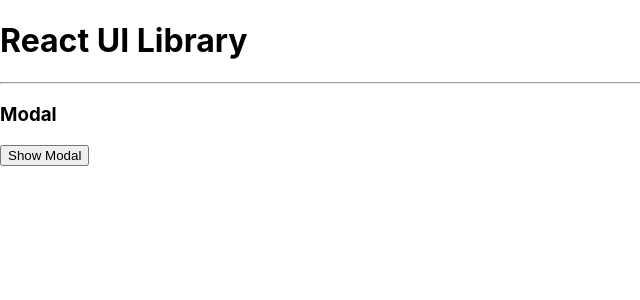
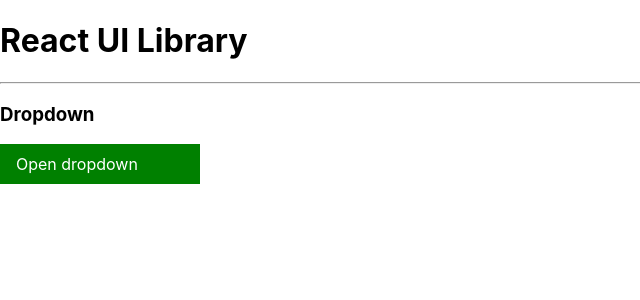
Before and after one commit to SujalLama/react-ui, a React (Create React App) app: page / in a window 1280 px wide. Shown: the top 300 px of the page, without its empty margins (0-640 px from the left). Built offline with nearby package versions, Linux system fonts and the light colour scheme.

Commit message:
Carousel and Dropdown component

```diff
--- a/src/App.js
+++ b/src/App.js
@@ -6,6 +6,7 @@ import {FaCircleDot} from "react-icons/fa6";
 import Modal from "./components/Modal";
 import { useState } from "react";
 import useToggle from "./hooks/useToggle";
+import Dropdown from "./components/Dropdown";
 
 function App() {
   const {toggle , openHandler, closeHandler} = useToggle();
@@ -54,7 +55,7 @@ function App() {
       </Carousel.Item>
     </Carousel> */}
 
-    <h3>Modal</h3>
+    {/* <h3>Modal</h3>
     <button onClick={openHandler}>Show Modal</button>
     <Modal show={toggle} onClose={closeHandler} className="modal-wrapper">
       <div className="modal-content">
@@ -68,7 +69,21 @@ function App() {
           <Modal.Button className="modal-close">X</Modal.Button>
         </div>
       </div>
-    </Modal>
+    </Modal> */}
+
+    <h3>Dropdown</h3>
+    <Dropdown className="dropdown">
+      <Dropdown.Toggle className="dropdown-toggle">
+        Open dropdown
+      </Dropdown.Toggle>
+      <Dropdown.Menu className="dropdown-menu">
+        <ul>
+          <li>Home</li>
+          <li>Contact</li>
+          <li>About</li>
+        </ul>
+      </Dropdown.Menu>
+    </Dropdown>
     </>
   );
 }
--- a/src/app.css
+++ b/src/app.css
@@ -87,3 +87,43 @@ img {
 .modal-wrapper .modal-close:focus {
     outline: 1px solid red;
 }
+
+.dropdown {
+    position: relative;
+    width: 200px;
+}
+
+.dropdown-toggle {
+    background-color: green;
+    color: #fff;
+    padding: 10px 16px;
+    cursor: pointer;
+}
+
+.dropdown-menu {
+    position: absolute;
+    opacity: 0;
+    display: none;
+    background-color: #000;
+    color: #fff;
+    width: 100%;
+}
+
+.dropdown-menu ul {
+    list-style: none;
+    width: 100%;
+}
+
+
+.dropdown-menu.active {
+    opacity: 1;
+    transform: translateY(0);
+    display: block;
+    animation: dropdownAnimation 0.1s ease-in-out;
+}
+
+@keyframes dropdownAnimation {
+    0% {opacity: 0; transform: translateY(10px); display: none;}
+    50% {opacity: 0.2; transform: translateY(10px); display: block;}
+    100% {opacity: 1; transform: translateY(0); display: block;}
+}
--- a/src/components/Carousel/Carousel.js
+++ b/src/components/Carousel/Carousel.js
@@ -46,7 +46,7 @@ export default function Carousel({
 
             return () => clearInterval(timer);
         }
-    }, [interval])
+    }, [interval, maxScroll])
 
 
     const slideStyle = {
--- /dev/null
+++ b/src/components/Dropdown/Dropdown.js
@@ -0,0 +1,29 @@
+import { createContext, useEffect, useRef } from "react";
+import useToggle from "../../hooks/useToggle"
+
+export const ToggleContext = createContext();
+
+export default function Dropdown({children, className}) {
+    const {toggle, toggleHandler, closeHandler} = useToggle();
+    const toggleRef = useRef(null);
+
+    useEffect(() => {
+        function mouseDownHandler (e) {
+            if(!e.target) return;
+
+            if(!toggleRef.current.contains(e.target)) {
+                closeHandler();
+            };
+        }
+
+        document.addEventListener('mousedown', mouseDownHandler);
+
+        return () => document.removeEventListener('mousedown', mouseDownHandler);
+    }, [])
+
+    return (
+    <ToggleContext.Provider value={{toggle, toggleHandler}}>
+        <div ref={toggleRef} className={className}>{children}</div>
+    </ToggleContext.Provider>
+    )
+}
--- /dev/null
+++ b/src/components/Dropdown/DropdownMenu.js
@@ -0,0 +1,10 @@
+import React, { useContext } from 'react'
+import { ToggleContext } from './Dropdown'
+
+export default function DropdownMenu({children, className}) {
+    const {toggle} = useContext(ToggleContext);
+
+    return (
+        <div className={`${className} ${toggle ? ' active' : ''}`}>{children}</div>
+    )
+}
--- /dev/null
+++ b/src/components/Dropdown/DropdownToggle.js
@@ -0,0 +1,10 @@
+import { useContext } from "react"
+import { ToggleContext } from "./Dropdown";
+
+export default function DropdownToggle({children, className}) {
+    const {toggleHandler} = useContext(ToggleContext);
+
+    return (
+        <div className={className} onClick={toggleHandler}>{children}</div>
+    )
+}
--- /dev/null
+++ b/src/components/Dropdown/index.js
@@ -0,0 +1,8 @@
+import Dropdown from "./Dropdown";
+import DropdownMenu from "./DropdownMenu";
+import DropdownToggle from "./DropdownToggle";
+
+Dropdown.Toggle = DropdownToggle;
+Dropdown.Menu = DropdownMenu;
+
+export default Dropdown
```
Also changed, not shown: 1 other file (tests, documents, lock files or other folders).
